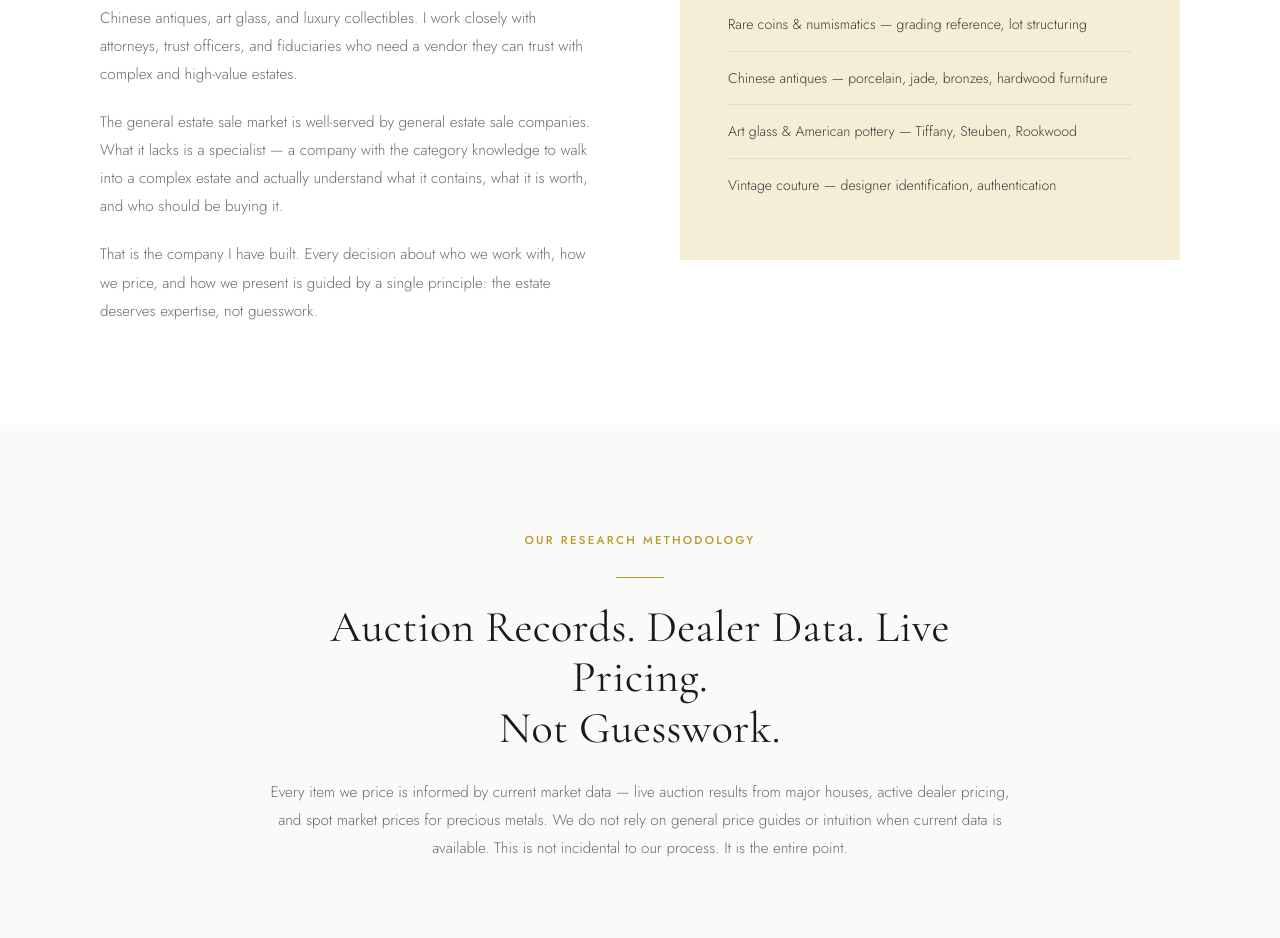
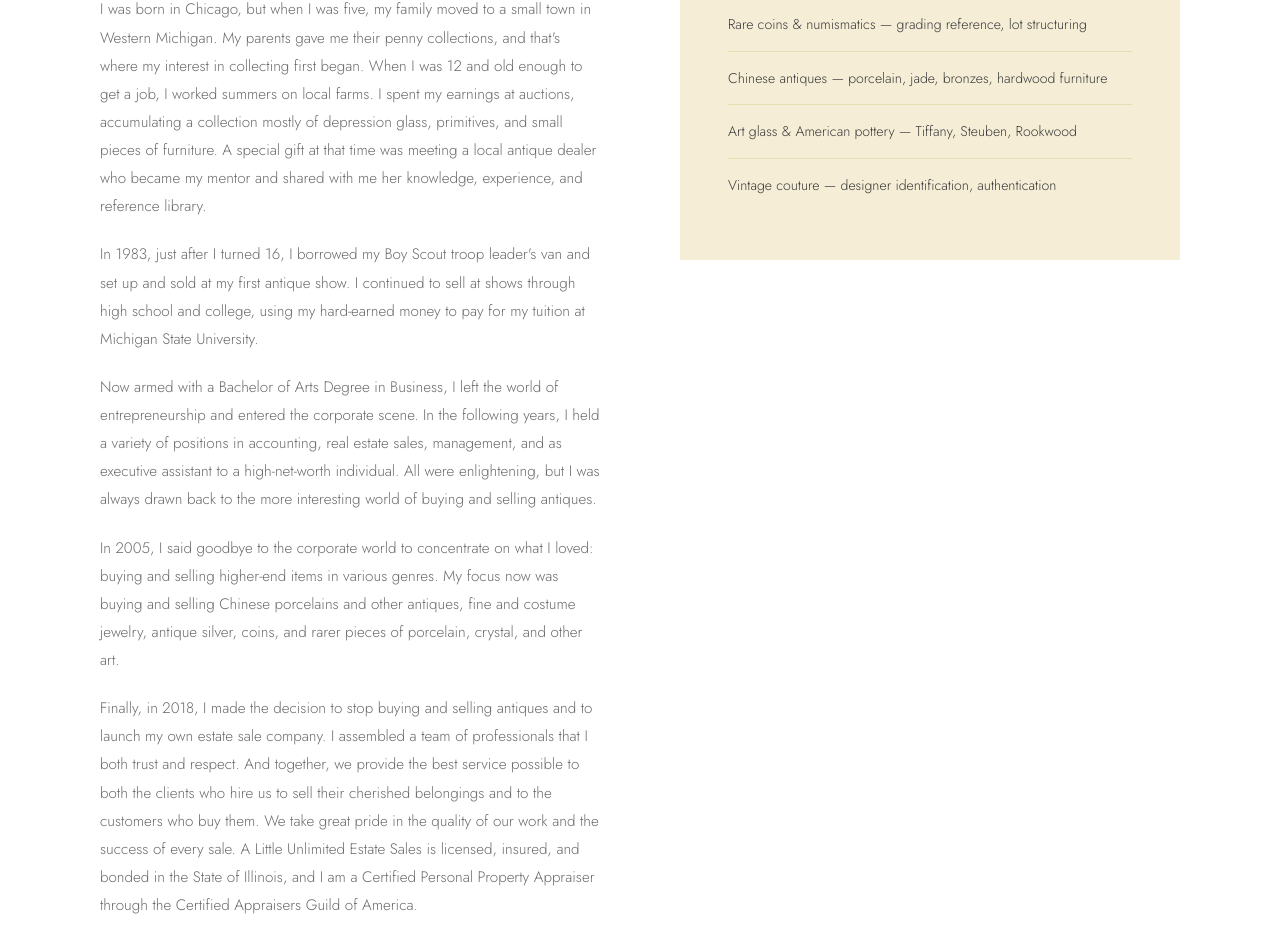
Before and after one commit to russfee/ALittleUnlimited2026, a Next.js app: page /about in a window 1280 px wide. Shown: the part 934-1872 px from the top of the page. Built offline with nearby package versions, Linux system fonts and the light colour scheme.

Commit message:
Update about page bio

```diff
--- a/app/about/page.tsx
+++ b/app/about/page.tsx
@@ -31,22 +31,45 @@ export default function AboutPage() {
               <div className="rule" />
               <h2>A Specialty Practice, By Design</h2>
               <p className="body-copy body-copy-spaced">
-                I founded A Little Unlimited to specialize in the estates that require genuine
-                expertise — collections of antique and fine jewelry, rare coins, vintage couture,
-                Chinese antiques, art glass, and luxury collectibles. I work closely with
-                attorneys, trust officers, and fiduciaries who need a vendor they can trust with
-                complex and high-value estates.
+                What started as a penny collection has grown into my life's work.
               </p>
               <p className="body-copy">
-                The general estate sale market is well-served by general estate sale companies. What
-                it lacks is a specialist — a company with the category knowledge to walk into a
-                complex estate and actually understand what it contains, what it is worth, and who
-                should be buying it.
+                I was born in Chicago, but when I was five, my family moved to a small town in
+                Western Michigan. My parents gave me their penny collections, and that's where my
+                interest in collecting first began. When I was 12 and old enough to get a job, I
+                worked summers on local farms. I spent my earnings at auctions, accumulating a
+                collection mostly of depression glass, primitives, and small pieces of furniture. A
+                special gift at that time was meeting a local antique dealer who became my mentor
+                and shared with me her knowledge, experience, and reference library.
               </p>
               <p className="body-copy">
-                That is the company I have built. Every decision about who we work with, how we
-                price, and how we present is guided by a single principle: the estate deserves
-                expertise, not guesswork.
+                In 1983, just after I turned 16, I borrowed my Boy Scout troop leader's van and set
+                up and sold at my first antique show. I continued to sell at shows through high
+                school and college, using my hard-earned money to pay for my tuition at Michigan
+                State University.
+              </p>
+              <p className="body-copy">
+                Now armed with a Bachelor of Arts Degree in Business, I left the world of
+                entrepreneurship and entered the corporate scene. In the following years, I held a
+                variety of positions in accounting, real estate sales, management, and as executive
+                assistant to a high-net-worth individual. All were enlightening, but I was always
+                drawn back to the more interesting world of buying and selling antiques.
+              </p>
+              <p className="body-copy">
+                In 2005, I said goodbye to the corporate world to concentrate on what I loved:
+                buying and selling higher-end items in various genres. My focus now was buying and
+                selling Chinese porcelains and other antiques, fine and costume jewelry, antique
+                silver, coins, and rarer pieces of porcelain, crystal, and other art.
+              </p>
+              <p className="body-copy">
+                Finally, in 2018, I made the decision to stop buying and selling antiques and to
+                launch my own estate sale company. I assembled a team of professionals that I both
+                trust and respect. And together, we provide the best service possible to both the
+                clients who hire us to sell their cherished belongings and to the customers who buy
+                them. We take great pride in the quality of our work and the success of every sale.
+                A Little Unlimited Estate Sales is licensed, insured, and bonded in the State of
+                Illinois, and I am a Certified Personal Property Appraiser through the Certified
+                Appraisers Guild of America.
               </p>
             </div>
             <div>
```
